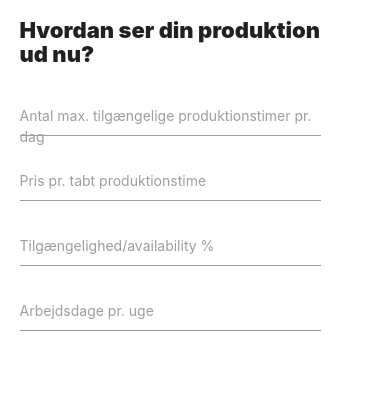
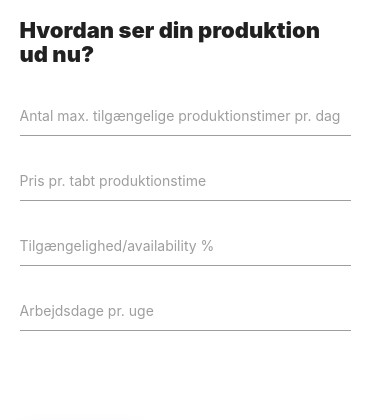
Before and after one commit to Mopra/optipeople, a Jekyll site: the page built from _pages/prisen-for-nedetid0.md, in a window 390 px wide. Shown: the part 1653-2073 px from the top of the page. Built offline with Jekyll 4.4.1, drawn with Linux system fonts in a browser that asks for light colours.

Commit message:
Update page.scss

```diff
--- a/_sass/page.scss
+++ b/_sass/page.scss
@@ -622,9 +622,15 @@ img {
     .leftPos .col, .rightPos .col { margin:0;padding:0; }
     .leftPos {
       padding: 0 50px 0 0;
+      @media (max-width:1024px) {
+        padding:0 20px 0 0;
+      }
     }
     .rightPos {
       padding: 0 0 0 50px;
+      @media (max-width:1024px) {
+        padding:0 0 0 20px;
+      }
     }
 
     /*.week {
```
